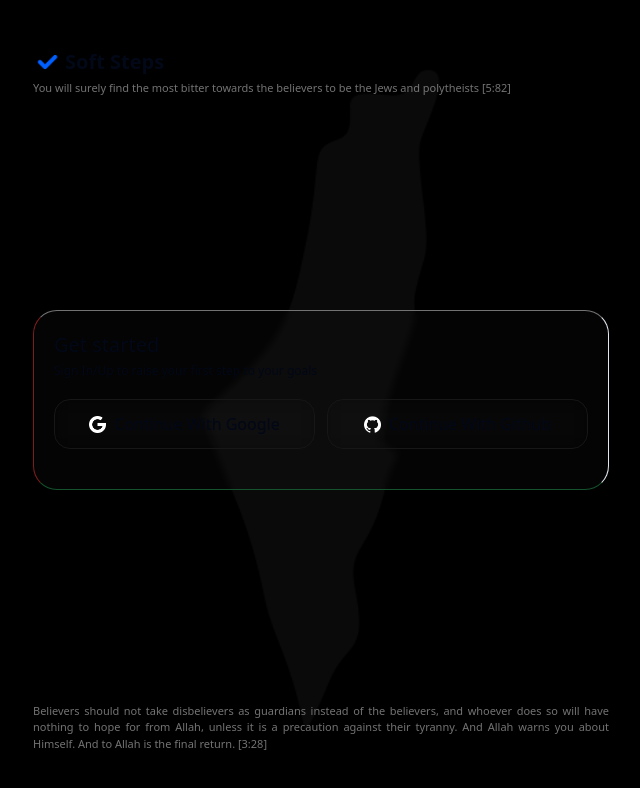
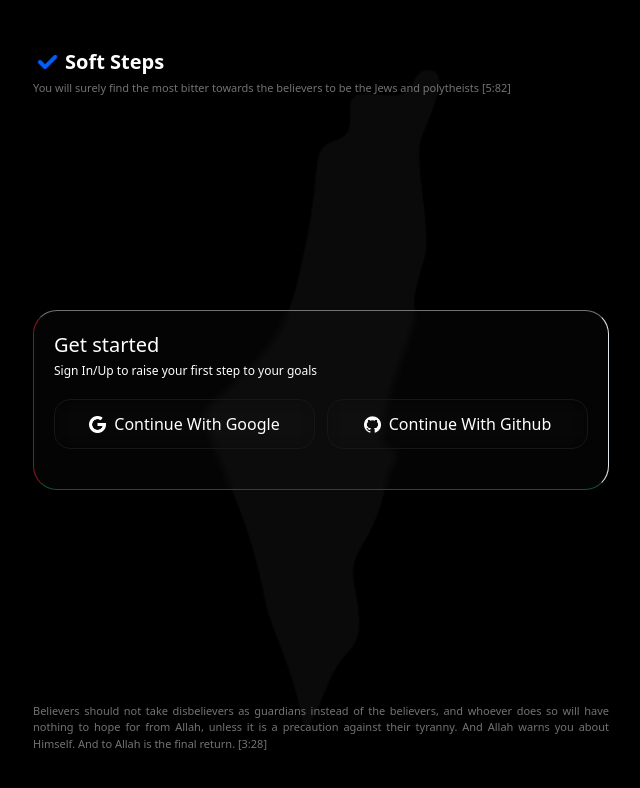
Before and after one commit to abdullahhussein1/soft-steps-todo-app, a React (Vite) app in the folder client/: page /auth in a window 1280 px wide. Shown: the top 788 px of the page, without its empty margins (319-959 px from the left). Built offline with nearby package versions, Linux system fonts and the light colour scheme; no server answers.

Commit message:
fix minor bugs

```diff
--- a/client/src/pages/AuthenticationPage.tsx
+++ b/client/src/pages/AuthenticationPage.tsx
@@ -49,7 +49,7 @@ const AuthenticationPage: React.FC = () => {
   }
 
   return (
-    <div className="h-screen bg-black p-12">
+    <div className="h-screen bg-black p-12 text-white">
       <div className="relative mx-auto flex h-full max-w-xl flex-col items-center justify-center">
         <div className="absolute top-0 flex flex-col items-start gap-1 self-start">
           <div className="flex items-center gap-1 text-xl font-semibold">
```
